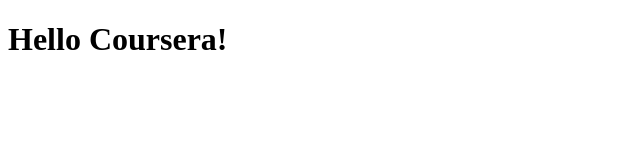
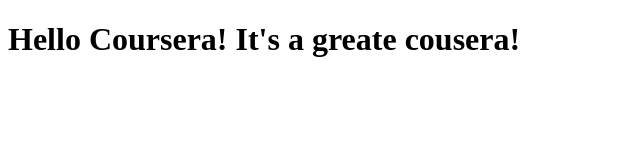
Before and after one commit to YuanminV5/CouseraTest, a plain HTML site: page site/index.html in a window 1280 px wide. Shown: the whole page, without its empty margins (0-640 px from the left). Drawn offline with Linux system fonts and the light colour scheme.

Commit message:
Small addtion to our page content.

```diff
--- a/site/index.html
+++ b/site/index.html
@@ -4,6 +4,6 @@
 	<title>Hello Coursera!</title>
 </head>
 <body>
-<h1>Hello Coursera!</h1>
+<h1>Hello Coursera! It's a greate cousera!</h1>
 </body>
 </html>
```
